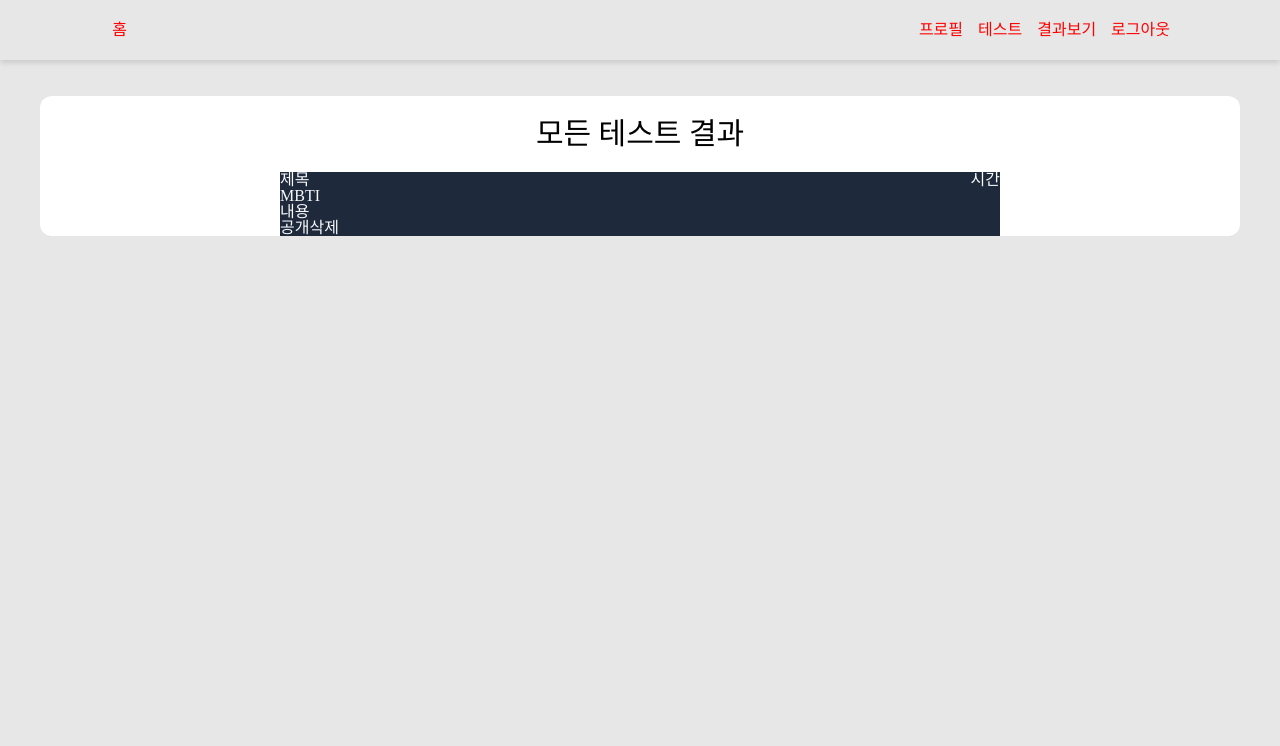
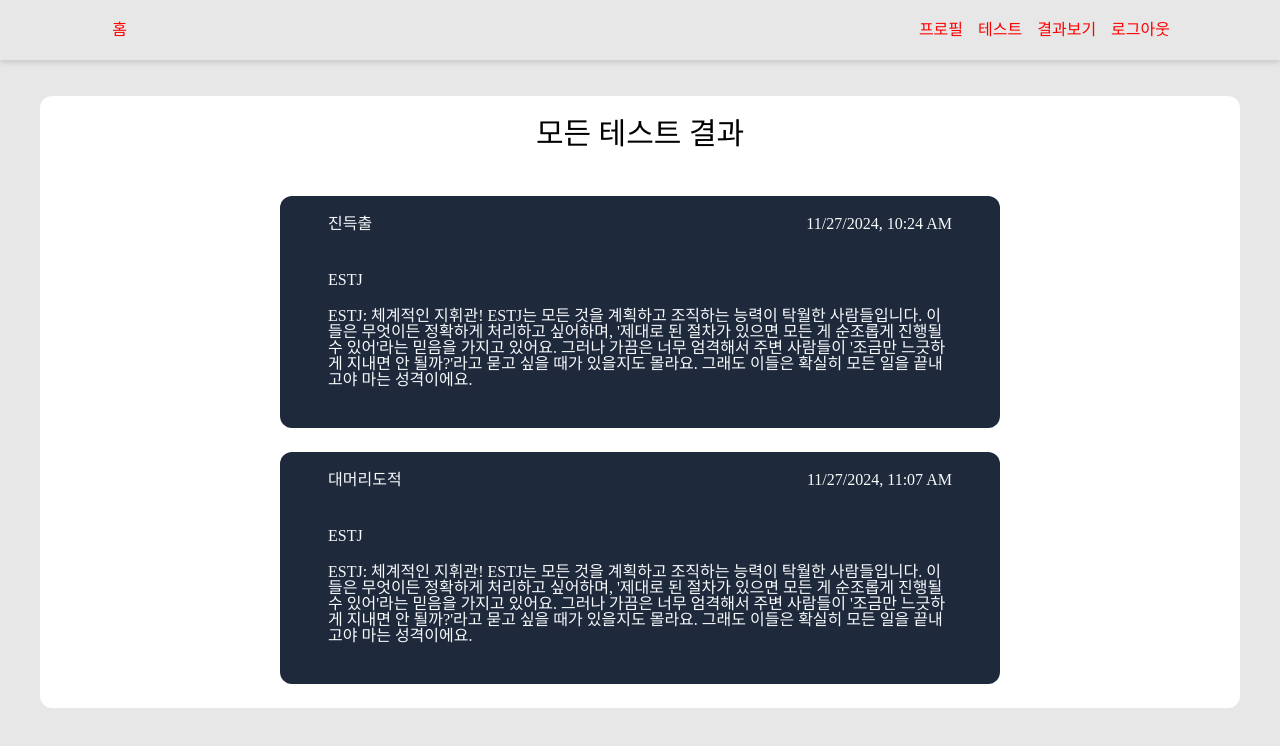
Before and after one commit to minjun2131/mbti-app, a React (Vite) app: page /testresultpage in a window 1280 px wide. Shown: the top 746 px of the page. Built offline with nearby package versions, Linux system fonts and the light colour scheme; no server answers; data requests are answered from the project's data file; sample sign-in values are in the browser's storage.

Commit message:
준완성

```diff
--- a/db.json
+++ b/db.json
@@ -1,25 +1,40 @@
 {
   "testResults": [
     {
-      "id": "eyJhbGciOiJIUzI1NiIsInR5cCI6IkpXVCJ9.eyJpZCI6Im1pbmp1bjEyMyIsImlhdCI6MTczMjYxNjc2OSwiZXhwIjoxNzMyNjIwMzY5fQ.r4FYdvWKiIKA7N7DhSS28obZfEi9Zufn4hS-AFgxZbc",
+      "id": "402c",
+      "userid": "minjun123",
       "nickname": "진득출",
       "mbti": "ESTJ",
       "descriptions": "ESTJ: 체계적인 지휘관! ESTJ는 모든 것을 계획하고 조직하는 능력이 탁월한 사람들입니다. 이들은 무엇이든 정확하게 처리하고 싶어하며, '제대로 된 절차가 있으면 모든 게 순조롭게 진행될 수 있어'라는 믿음을 가지고 있어요. 그러나 가끔은 너무 엄격해서 주변 사람들이 '조금만 느긋하게 지내면 안 될까?'라고 묻고 싶을 때가 있을지도 몰라요. 그래도 이들은 확실히 모든 일을 끝내고야 마는 성격이에요.",
-      "registration": "11/26/2024, 8:03 PM"
+      "registration": "11/27/2024, 10:23 AM",
+      "visibility": false
     },
     {
-      "id": "eyJhbGciOiJIUzI1NiIsInR5cCI6IkpXVCJ9.eyJpZCI6Im1pbmp1bjEyMyIsImlhdCI6MTczMjYxNjc2OSwiZXhwIjoxNzMyNjIwMzY5fQ.r4FYdvWKiIKA7N7DhSS28obZfEi9Zufn4hS-AFgxZbc",
+      "id": "237c",
+      "userid": "minjun123",
       "nickname": "진득출",
       "mbti": "ESTJ",
       "descriptions": "ESTJ: 체계적인 지휘관! ESTJ는 모든 것을 계획하고 조직하는 능력이 탁월한 사람들입니다. 이들은 무엇이든 정확하게 처리하고 싶어하며, '제대로 된 절차가 있으면 모든 게 순조롭게 진행될 수 있어'라는 믿음을 가지고 있어요. 그러나 가끔은 너무 엄격해서 주변 사람들이 '조금만 느긋하게 지내면 안 될까?'라고 묻고 싶을 때가 있을지도 몰라요. 그래도 이들은 확실히 모든 일을 끝내고야 마는 성격이에요.",
-      "registration": "11/26/2024, 8:15 PM"
+      "registration": "11/27/2024, 10:24 AM",
+      "visibility": true
     },
     {
-      "id": "eyJhbGciOiJIUzI1NiIsInR5cCI6IkpXVCJ9.eyJpZCI6Im1pbmp1bjEyMyIsImlhdCI6MTczMjYxOTg5OSwiZXhwIjoxNzMyNjIzNDk5fQ.DZ80eN6zpBL7wn4Xf1t24so_yGzPLSb5QnIXUYmJjtA",
-      "nickname": "진득출",
+      "id": "a31e",
+      "userid": "mmin",
+      "nickname": "대머리도적",
       "mbti": "ESTJ",
       "descriptions": "ESTJ: 체계적인 지휘관! ESTJ는 모든 것을 계획하고 조직하는 능력이 탁월한 사람들입니다. 이들은 무엇이든 정확하게 처리하고 싶어하며, '제대로 된 절차가 있으면 모든 게 순조롭게 진행될 수 있어'라는 믿음을 가지고 있어요. 그러나 가끔은 너무 엄격해서 주변 사람들이 '조금만 느긋하게 지내면 안 될까?'라고 묻고 싶을 때가 있을지도 몰라요. 그래도 이들은 확실히 모든 일을 끝내고야 마는 성격이에요.",
-      "registration": "11/26/2024, 8:31 PM"
+      "registration": "11/27/2024, 10:59 AM",
+      "visibility": false
+    },
+    {
+      "id": "f9ff",
+      "userid": "mmin",
+      "nickname": "대머리도적",
+      "mbti": "ESTJ",
+      "descriptions": "ESTJ: 체계적인 지휘관! ESTJ는 모든 것을 계획하고 조직하는 능력이 탁월한 사람들입니다. 이들은 무엇이든 정확하게 처리하고 싶어하며, '제대로 된 절차가 있으면 모든 게 순조롭게 진행될 수 있어'라는 믿음을 가지고 있어요. 그러나 가끔은 너무 엄격해서 주변 사람들이 '조금만 느긋하게 지내면 안 될까?'라고 묻고 싶을 때가 있을지도 몰라요. 그래도 이들은 확실히 모든 일을 끝내고야 마는 성격이에요.",
+      "registration": "11/27/2024, 11:07 AM",
+      "visibility": true
     }
   ]
 }
--- a/package.json
+++ b/package.json
@@ -11,12 +11,14 @@
     "json-server": "json-server --watch db.json --port 5000"
   },
   "dependencies": {
+    "@tanstack/react-query": "^5.61.4",
     "axios": "^1.7.7",
     "react": "^18.3.1",
     "react-dom": "^18.3.1",
     "react-router-dom": "^7.0.1",
     "styled-component": "^2.8.0",
-    "styled-components": "^6.1.13"
+    "styled-components": "^6.1.13",
+    "uuid": "^11.0.3"
   },
   "devDependencies": {
     "@eslint/js": "^9.13.0",
--- a/src/api/testResults.js
+++ b/src/api/testResults.js
@@ -11,6 +11,15 @@ export const createTestResult = async (resultData) => {
   const createResponse = await axios.post(API_URL, resultData);
 };
 
-export const deleteTestResult = async (id) => {};
+export const deleteTestResult = async (id) => {
+  const deleteResponse = await axios.delete(`${API_URL}/${id}`);
+  return deleteResponse.data;
+};
 
-export const updateTestResultVisibility = async (id, visibility) => {};
+export const updateTestResultVisibility = async (id, visibility) => {
+  const visibilityResponse = await axios.patch(`${API_URL}/${id}`, {
+    visibility: visibility,
+  });
+  console.log(visibilityResponse);
+  return visibilityResponse.data;
+};
--- a/src/components/InputField.jsx
+++ b/src/components/InputField.jsx
@@ -3,7 +3,7 @@ import { InputStyle, InputArea, LabelStyle } from "../styles/FormStyle";
 const InputField = ({ label, type, name, value, onChange }) => {
   return (
     <InputArea>
-      <LabelStyle for={name} name={name} label={label} />
+      <LabelStyle htmlFor={name} name={name} label={label} />
       <InputStyle
         type={type}
         name={name}
--- /dev/null
+++ b/src/components/TestResultItem.jsx
@@ -0,0 +1,19 @@
+import { useState } from "react";
+import { updateTestResultVisibility } from "../api/testResults";
+
+const TestResultItem = ({ id, initialVisibility }) => {
+  const [visibility, setVisibility] = useState(initialVisibility);
+  const handleVisibility = async () => {
+    const newVisibility = !visibility;
+    const toggle = await updateTestResultVisibility(id, newVisibility);
+    setVisibility(toggle.visibility);
+  };
+
+  return (
+    <button onClick={() => handleVisibility()} className="mx-2.5">
+      {visibility ? "활성화" : "비활성화"}
+    </button>
+  );
+};
+
+export default TestResultItem;
--- /dev/null
+++ b/src/components/TestResultList.jsx
@@ -0,0 +1,93 @@
+import { deleteTestResult, getTestResults } from "../api/testResults";
+import { useMutation, useQuery, useQueryClient } from "@tanstack/react-query";
+
+import TestResultItem from "./TestResultItem";
+import { getUserProfile } from "../api/auth";
+
+const TestResultList = () => {
+  const token = localStorage.getItem("accessToken");
+  const queryClient = useQueryClient();
+
+  const mutation = useMutation({
+    mutationFn: deleteTestResult,
+    onSuccess: () => {
+      queryClient.invalidateQueries(["testResults"]);
+    },
+    onError: (error) => {
+      console.error(error);
+    },
+  });
+  const { data: userProfile } = useQuery({
+    queryKey: ["userProfile", token],
+    queryFn: () => getUserProfile(token),
+    enabled: !!token,
+  });
+
+  const {
+    data: testResults,
+    isPending,
+    isError,
+  } = useQuery({
+    queryKey: ["testResults"],
+    queryFn: getTestResults,
+  });
+
+  if (isPending) {
+    return console.log("로딩");
+  }
+  if (isError) {
+    return console.log(isError);
+  }
+
+  const handleDelete = (id) => {
+    console.log("삭제되었습니다.");
+    mutation.mutate(id);
+  };
+
+  return (
+    <ul className="w-3/5">
+      {testResults
+        .filter(
+          (testResults) =>
+            testResults.visibility === true ||
+            testResults.userid === userProfile?.id
+        )
+        .map((testResults) => {
+          const isOwner = testResults.userid === userProfile?.id;
+          return (
+            <li
+              key={testResults.id}
+              className="rounded-xl bg-slate-800 text-slate-50 px-12 my-6"
+            >
+              <div className="w-full flex justify-between pt-5">
+                <h3>{testResults.nickname}</h3>
+                <p>{testResults.registration}</p>
+              </div>
+              <div className="pt-5">
+                <h3 className="pt-5">{testResults.mbti}</h3>
+                <div className="pt-5">{testResults.descriptions}</div>
+              </div>
+              <div className="pt-5 flex justify-end pb-5">
+                {isOwner ? (
+                  <>
+                    <TestResultItem
+                      id={testResults.id}
+                      initialVisibility={testResults.visibility}
+                    />
+                    <button
+                      onClick={() => handleDelete(testResults.id)}
+                      className="mx-2.5"
+                    >
+                      삭제
+                    </button>
+                  </>
+                ) : null}
+              </div>
+            </li>
+          );
+        })}
+    </ul>
+  );
+};
+
+export default TestResultList;
--- a/src/main.jsx
+++ b/src/main.jsx
@@ -2,9 +2,14 @@ import { StrictMode } from 'react'
 import { createRoot } from "react-dom/client";
 import App from './App.jsx'
 import "./index.css";
+import { QueryClient, QueryClientProvider } from "@tanstack/react-query";
 
-createRoot(document.getElementById('root')).render(
-  <StrictMode>
-    <App />
-  </StrictMode>,
-)
+const queryClient = new QueryClient();
+
+createRoot(document.getElementById("root")).render(
+  <QueryClientProvider client={queryClient}>
+    <StrictMode>
+      <App />
+    </StrictMode>
+  </QueryClientProvider>
+);
--- a/src/pages/Signup.jsx
+++ b/src/pages/Signup.jsx
@@ -1,4 +1,4 @@
-import { Navigate } from "react-router-dom";
+import { useNavigate } from "react-router-dom";
 import { register } from "../api/auth";
 import Header from "../components/Header";
 import InputField from "../components/InputField";
@@ -13,6 +13,7 @@ import {
 } from "../styles/FormStyle";
 import formHandler from "../utils/formHandler";
 const Signup = () => {
+  const navigate = useNavigate();
   const { formData, handleInputChange } = formHandler({});
   console.log(formData);
 
@@ -37,7 +38,7 @@ const Signup = () => {
       const response = await register(formData);
       console.log("회원가입 성공:", response);
       alert("회원가입 성공!");
-      Navigate("/login");
+      navigate("/login");
     } catch (error) {
       alert("이미 존재하는 유저입니다.");
       console.error("회원가입 실패:", error.response.data);
--- a/src/pages/TestPage.jsx
+++ b/src/pages/TestPage.jsx
@@ -5,6 +5,7 @@ import { createTestResult } from "../api/testResults";
 import { useNavigate } from "react-router-dom";
 import { getUserProfile } from "../api/auth";
 import Header from "../components/Header";
+import { v4 as uuid } from "uuid";
 
 const TestPage = ({ user }) => {
   const token = localStorage.getItem("accessToken");
@@ -28,11 +29,13 @@ const TestPage = ({ user }) => {
     const response = await getUserProfile(token);
     const mbtiResult = calculateMBTI(answers);
     const data = {
-      id: token,
+      id: uuid,
+      userid: response.id,
       nickname: response.nickname,
       mbti: mbtiResult,
       descriptions: mbtiDescriptions[mbtiResult],
       registration: formatter.format(date),
+      visibility:true,
     };
     setResult(mbtiResult);
     await createTestResult(data);
--- a/src/pages/TestResultPage.jsx
+++ b/src/pages/TestResultPage.jsx
@@ -1,5 +1,5 @@
-import React from 'react'
 import Header from "../components/Header";
+import TestResultList from "../components/TestResultList";
 
 const TestResultPage = () => {
   return (
@@ -7,25 +7,10 @@ const TestResultPage = () => {
       <Header />
       <div className="my-24 max-w-[1200px] rounded-xl m-auto w-full flex flex-col items-center justify-center bg-white">
         <h2 className="text-3xl my-5">모든 테스트 결과</h2>
-        <ul className="w-3/5 bg-red-900">
-          <li className="bg-slate-800 text-slate-50">
-            <div className="w-full flex justify-between">
-              <h3>제목</h3>
-              <p>시간</p>
-            </div>
-            <div>
-              <h3>MBTI</h3>
-              <div>내용</div>
-            </div>
-            <div>
-              <button>공개</button>
-              <button>삭제</button>
-            </div>
-          </li>
-        </ul>
+        <TestResultList />
       </div>
     </>
   );
 };
 
-export default TestResultPage
+export default TestResultPage;
```
Also changed, not shown: 1 other file (tests, documents, lock files or other folders).
